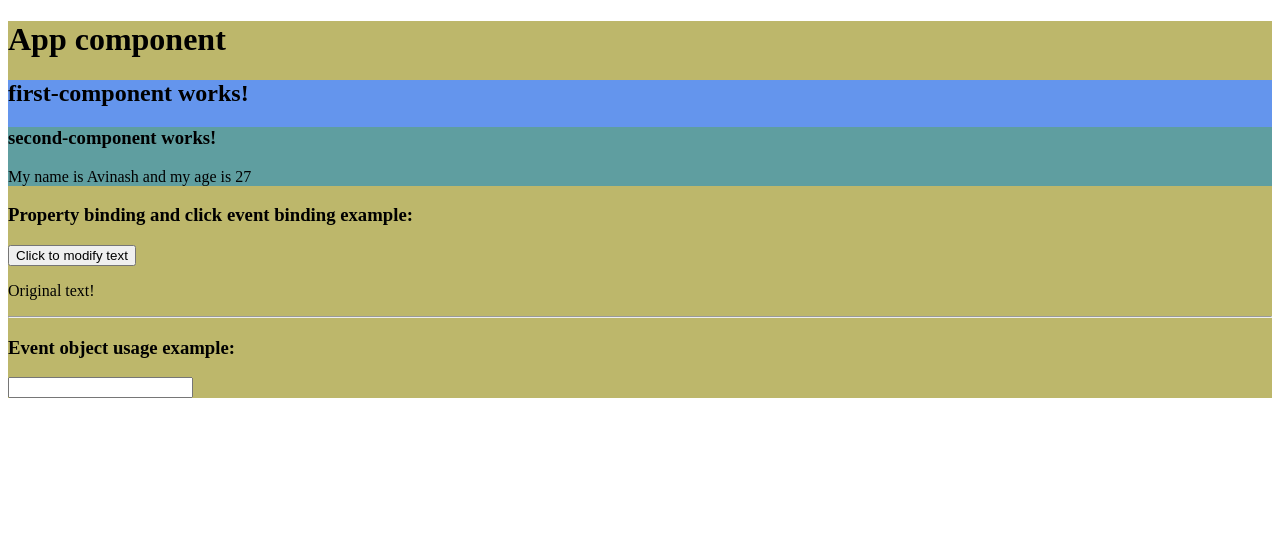
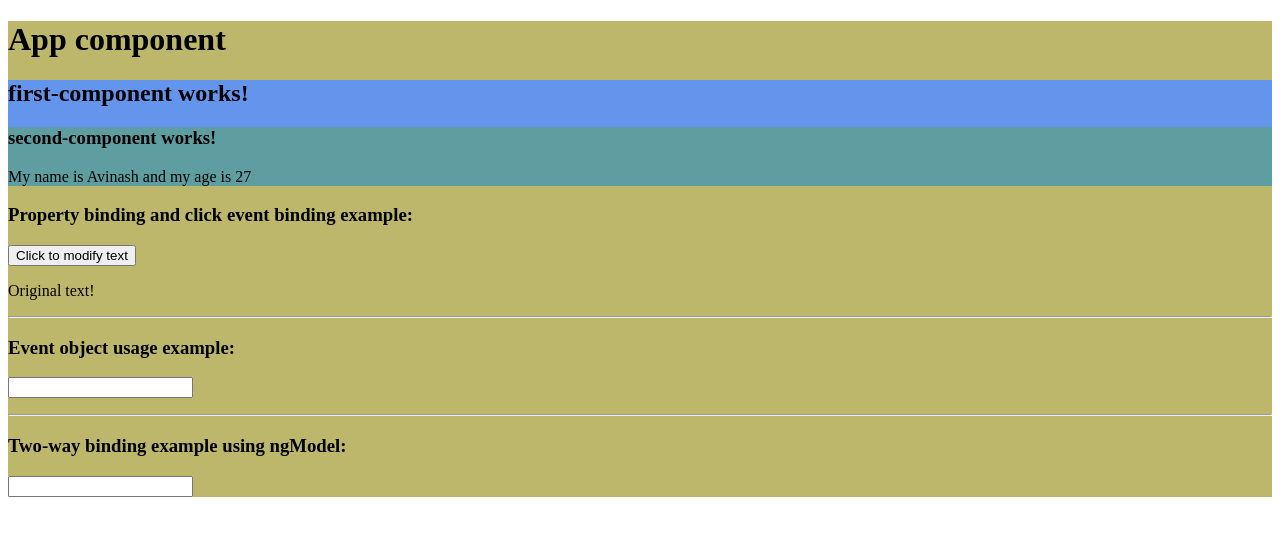
Before and after one commit to avinashredyy/Angular-Basics, an Angular app: page / in a window 1280 px wide. Shown: the top 536 px of the page. Built offline with nearby package versions, Linux system fonts and the light colour scheme.

Commit message:
Two way databinding with ngModel

```diff
--- a/src/app/add-text-button/add-text-button.component.html
+++ b/src/app/add-text-button/add-text-button.component.html
@@ -5,3 +5,7 @@
 <h3>Event object usage example:</h3>
 <input type="text" (input)="onInput($event)">
 <p>{{ inputText }}</p>
+<hr>
+<h3>Two-way binding example using ngModel:</h3>
+<input type="text" [(ngModel)]='ngModelInputText'>
+<p>{{ ngModelInputText }}</p>
--- a/src/app/add-text-button/add-text-button.component.ts
+++ b/src/app/add-text-button/add-text-button.component.ts
@@ -10,6 +10,7 @@ export class AddTextButtonComponent implements OnInit {
   addText = false;
   exampleText = 'Original text!';
   inputText = '';
+  ngModelInputText = '';
 
   constructor() {
     setTimeout(() => {
--- a/src/app/app.module.ts
+++ b/src/app/app.module.ts
@@ -1,5 +1,6 @@
 import { BrowserModule } from '@angular/platform-browser';
 import { NgModule } from '@angular/core';
+import { FormsModule } from '@angular/forms';
 
 import { AppComponent } from './app.component';
 import { FirstComponentComponent } from './first-component/first-component.component';
@@ -14,7 +15,8 @@ import { AddTextButtonComponent } from './add-text-button/add-text-button.compon
     AddTextButtonComponent,
   ],
   imports: [
-    BrowserModule
+    BrowserModule,
+    FormsModule
   ],
   providers: [],
   bootstrap: [AppComponent]
```
